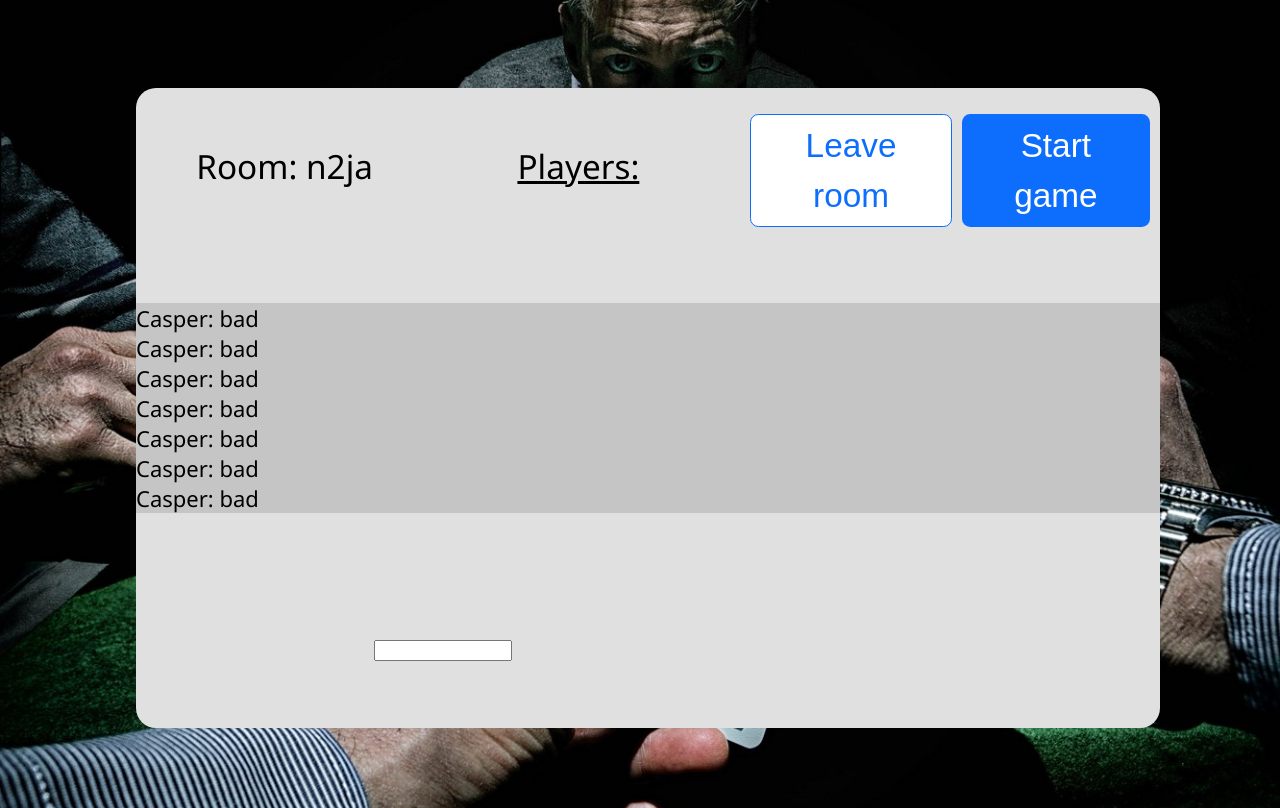
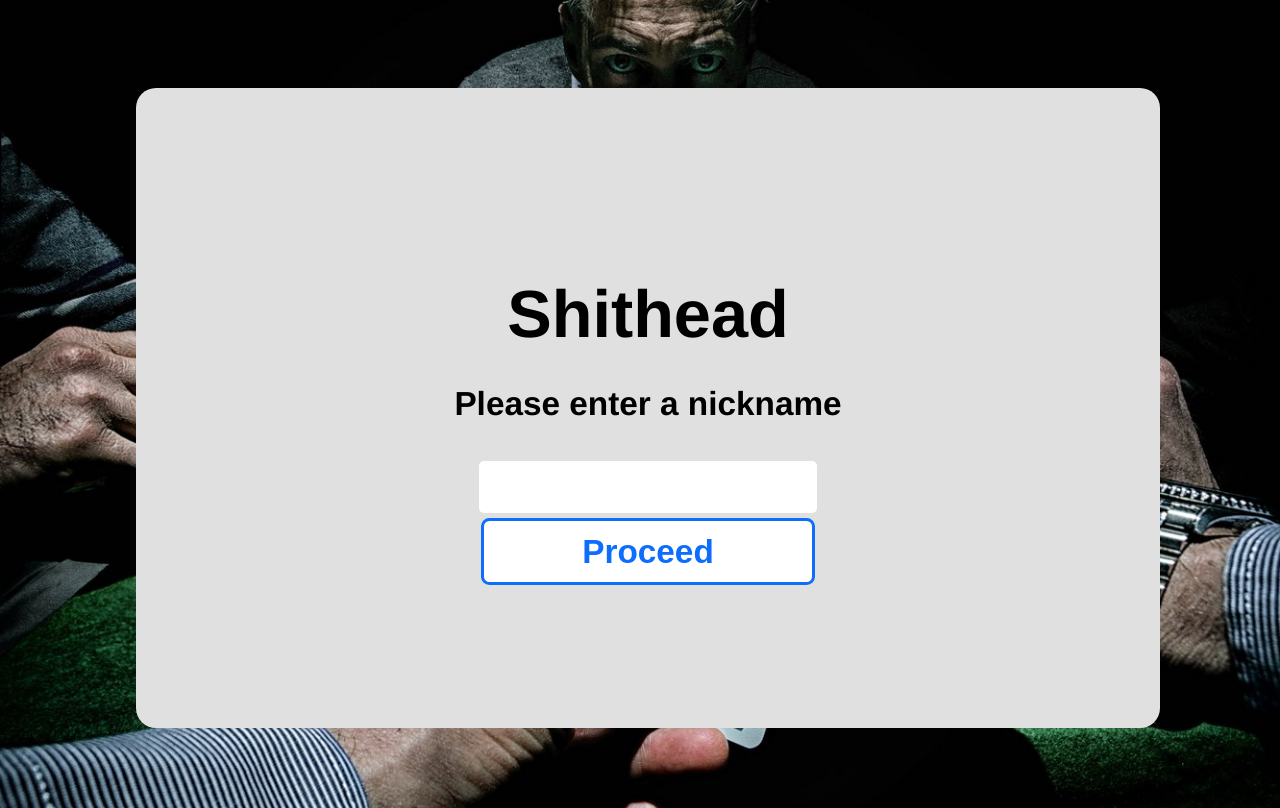
Before and after one commit to cappe04/shithead, a plain HTML site: page public/index.html in a window 1280 px wide. Drawn offline with Linux system fonts and the light colour scheme; no server answers; files whose address does not match are found by name.

Commit message:
Fixed menu stuff

```diff
--- a/public/css/styles.css
+++ b/public/css/styles.css
@@ -147,7 +147,8 @@ h1 {
     border-color: #0a58ca;
 }
 
-#room-lobby {
+
+#room-grid {
     display: grid;
     width: 100%;
     height: 100%;
--- a/public/index.html
+++ b/public/index.html
@@ -9,10 +9,13 @@
     </head>
     <body>
         <div class="popup" id="menu">
-      <h1 class="white hide">Shithead</h1>
-      <form id="nickname-prompt" class="">
-        <div class="input hide">
-          <p class="white"><strong>Please enter a nickname</strong></p>
+
+            <form id="nickname-prompt" class="" style="text-align: center;">
+                <h1 class="white">Shithead</h1>
+                <div class="input">
+                    <p class="white">
+                        <strong>Please enter a nickname</strong>
+                    </p>
                     <input
                         class="entry big"
                         type="text"
@@ -64,9 +67,10 @@
                 </div>
             </div>
 
-      <div id="room-lobby" class="">
+            <div id="room-lobby" class="hide">
+                <div id="room-grid" class="">
                     <div class="lobby1">
-            <p id="room-display">Room: n2ja</p>
+                        <p id="room-display">Room: test</p>
                     </div>
                     <div class="lobby2">
                         <ul id="player-list">
@@ -77,10 +81,7 @@
                         <button id="btn-leave-room" class="plain-button">
                             Leave room
                         </button>
-              <button
-                id="btn-start-game"
-                class="colored-button"
-              >
+                        <button id="btn-start-game" class="colored-button">
                             Start game
                         </button>
                     </div>
@@ -95,13 +96,12 @@
                             <div>Casper: bad</div>
                         </div>
                     </div>
-        <div class="lobby5" style="height:100%;">
-          <div
-            id="room-chat-entry"
-            style="flex-direction: row; gap: 1rem; margin: 1rem; color: black"
-          >
+                    <div class="lobby5" style="height: 100%">
+                        <div id="room-chat-entry" style="flex-direction: row; gap: 1rem; margin: 1rem; color: black;">
                             <!-- <strong>Message</strong> -->
                             <input clas="entry small" style="width: 70%" />
+                        </div>
+                    </div>
                 </div>
             </div>
         </div>
```
Lines whose indentation alone changed are shown as unchanged.
